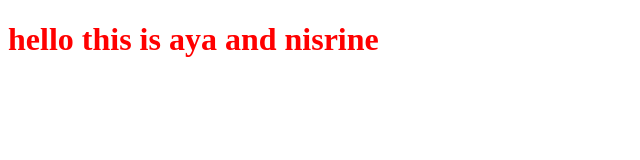
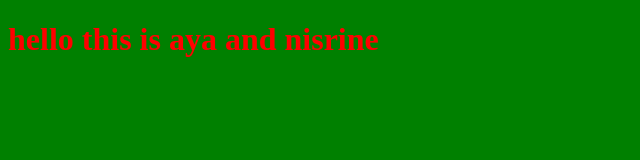
Before and after one commit to Nisrine13/mon-premier-projet, a plain HTML site: page index.html in a window 1280 px wide. Shown: the whole page, without its empty margins (0-640 px from the left). Drawn offline with Linux system fonts and the light colour scheme.

Commit message:
new style

```diff
--- a/style.css
+++ b/style.css
@@ -1 +1,2 @@
 h1{ color: red;}
+body{ background-color: green;}
```
